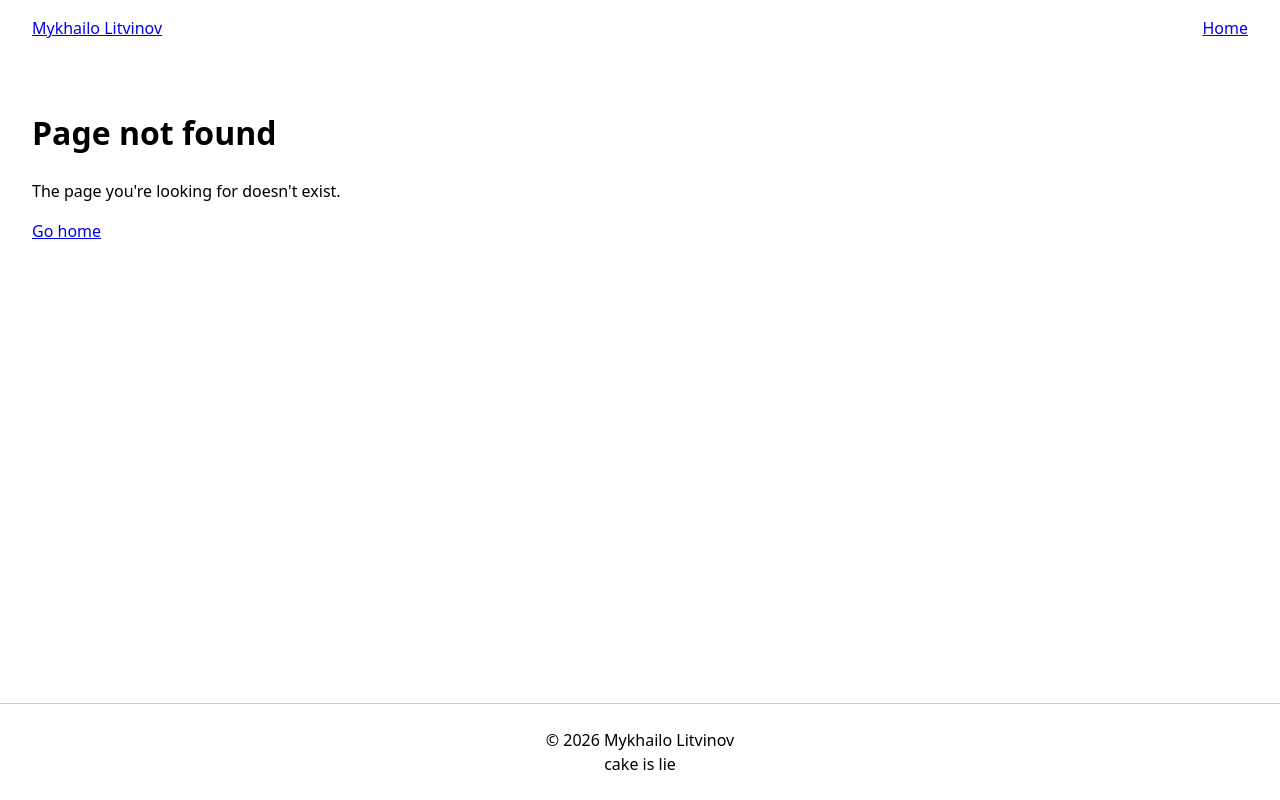
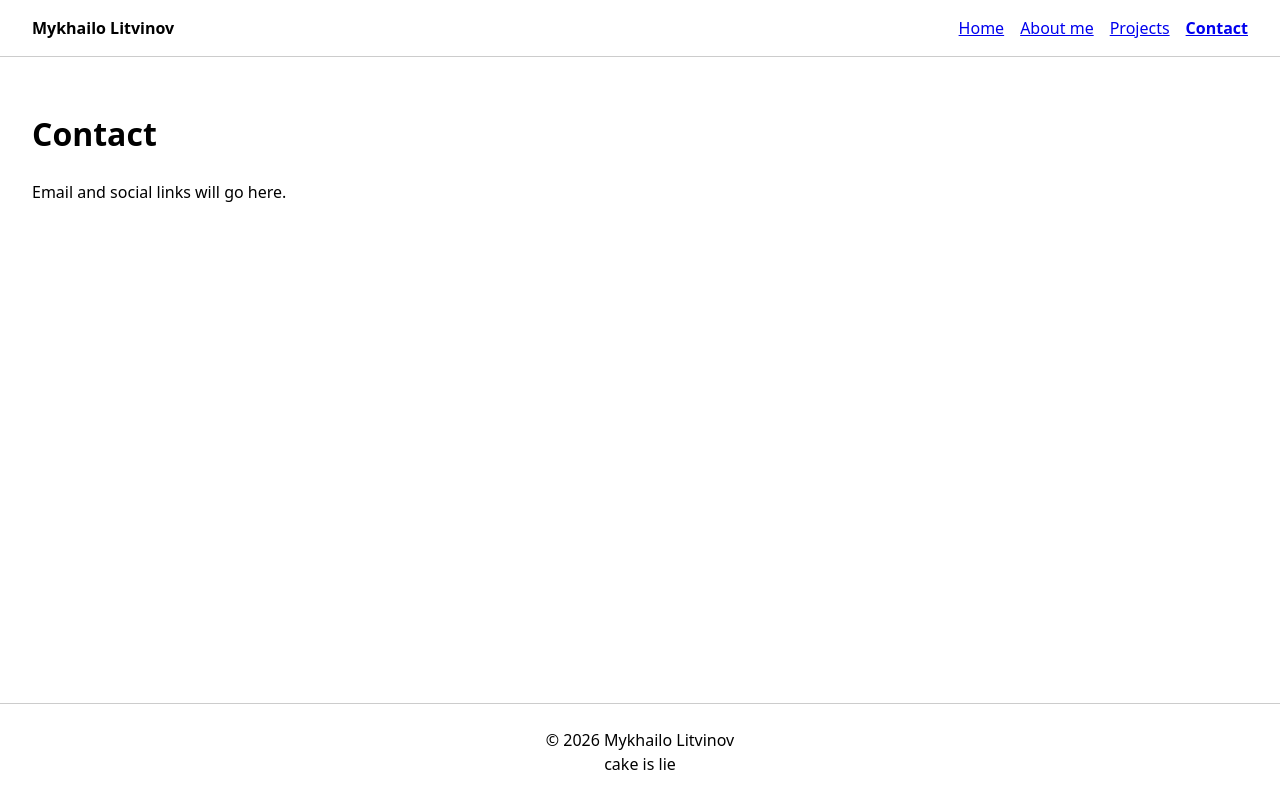
Before and after one commit to mlitvino/portfolio, a React app: page /contact in a window 1280 px wide. Before the commit this address had no page. Built offline with nearby package versions, Linux system fonts and the light colour scheme; the HTML template or start-up script is replaced by a standard one.

Commit message:
feat: add top bar navigation

```diff
--- a/src/app/layout/Footer.tsx
+++ b/src/app/layout/Footer.tsx
@@ -6,7 +6,7 @@ export function Footer() {
   return (
     <footer className={styles.footer}>
       <p>
-        © {new Date().getFullYear()} {site.name} <br/>
+        © {new Date().getFullYear()} {site.name} <br />
         cake is lie
       </p>
     </footer>
--- a/src/app/layout/Header.module.css
+++ b/src/app/layout/Header.module.css
@@ -1,12 +1,22 @@
 .header {
   display: flex;
+  flex-wrap: wrap;
   justify-content: space-between;
   align-items: center;
+  gap: 0.5rem 2rem;
   padding: 1rem 2rem;
+  border-bottom: 1px solid color-mix(in srgb, currentColor 20%, transparent);
+}
+
+.logo {
+  font-weight: 700;
+  text-decoration: none;
+  color: inherit;
 }
 
 .nav {
   display: flex;
+  flex-wrap: wrap;
   gap: 1rem;
 }
 
--- a/src/app/layout/Header.tsx
+++ b/src/app/layout/Header.tsx
@@ -4,14 +4,30 @@ import { site } from '@/shared/config/site'
 
 import styles from './Header.module.css'
 
+const navItems = [
+  { to: '/', label: 'Home' },
+  { to: '/about', label: 'About me' },
+  { to: '/projects', label: 'Projects' },
+  { to: '/contact', label: 'Contact' },
+]
+
 export function Header() {
   return (
     <header className={styles.header}>
-      <Link to="/">{site.name}</Link>
+      <Link to="/" className={styles.logo}>
+        {site.name}
+      </Link>
       <nav aria-label="Main" className={styles.nav}>
-        <NavLink to="/" end className={({ isActive }) => (isActive ? styles.active : undefined)}>
-          Home
-        </NavLink>
+        {navItems.map(({ to, label }) => (
+          <NavLink
+            key={to}
+            to={to}
+            end={to === '/'}
+            className={({ isActive }) => (isActive ? styles.active : undefined)}
+          >
+            {label}
+          </NavLink>
+        ))}
       </nav>
     </header>
   )
--- a/src/app/router.tsx
+++ b/src/app/router.tsx
@@ -1,7 +1,10 @@
 import { createBrowserRouter } from 'react-router'
 
+import AboutPage from '@/pages/about/AboutPage'
+import ContactPage from '@/pages/contact/ContactPage'
 import HomePage from '@/pages/home/HomePage'
 import NotFoundPage from '@/pages/not-found/NotFoundPage'
+import ProjectsPage from '@/pages/projects/ProjectsPage'
 
 import { RootErrorBoundary } from './layout/RootErrorBoundary'
 import { RootLayout } from './layout/RootLayout'
@@ -13,6 +16,9 @@ export const router = createBrowserRouter(
       ErrorBoundary: RootErrorBoundary,
       children: [
         { index: true, Component: HomePage },
+        { path: 'about', Component: AboutPage },
+        { path: 'projects', Component: ProjectsPage },
+        { path: 'contact', Component: ContactPage },
         { path: '*', Component: NotFoundPage },
       ],
     },
--- /dev/null
+++ b/src/pages/about/AboutPage.tsx
@@ -0,0 +1,11 @@
+import { site } from '@/shared/config/site'
+
+export default function AboutPage() {
+  return (
+    <>
+      <title>{`About me — ${site.name}`}</title>
+      <h1>About me</h1>
+      <p>Who I am, what I do, skills and experience will go here.</p>
+    </>
+  )
+}
--- /dev/null
+++ b/src/pages/contact/ContactPage.tsx
@@ -0,0 +1,11 @@
+import { site } from '@/shared/config/site'
+
+export default function ContactPage() {
+  return (
+    <>
+      <title>{`Contact — ${site.name}`}</title>
+      <h1>Contact</h1>
+      <p>Email and social links will go here.</p>
+    </>
+  )
+}
--- /dev/null
+++ b/src/pages/projects/ProjectsPage.tsx
@@ -0,0 +1,11 @@
+import { site } from '@/shared/config/site'
+
+export default function ProjectsPage() {
+  return (
+    <>
+      <title>{`Projects — ${site.name}`}</title>
+      <h1>Projects</h1>
+      <p>The list of projects will go here.</p>
+    </>
+  )
+}
```
